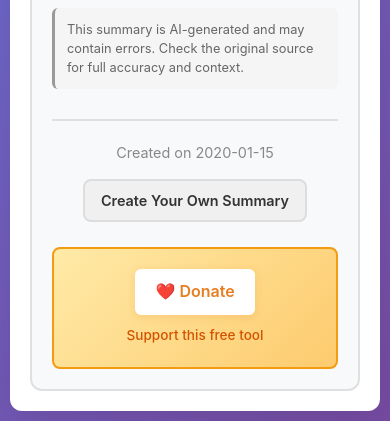
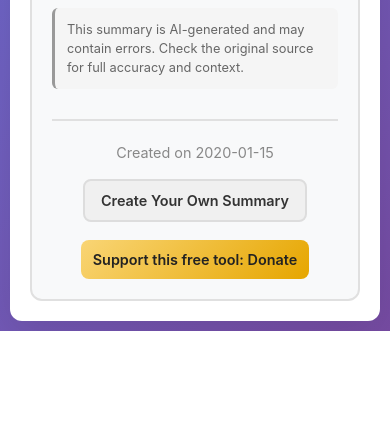
Before and after one commit to vinstercrypto/explain-this-for-kids, a Flask app: template templates/summary.html in a window 390 px wide. Shown: the part 778-1199 px from the top of the page. After the commit the page ends 1109 px from the top, so only its background shows below. Run offline with Flask 3, Linux system fonts and the light colour scheme; the template is opened without the code that fills it: most values are stand-ins (such as "Sample title", 1, 10 or a date in 2020).

Commit message:
Fix: Simplify and fix donate button logic
- Add .strip() to DONATE_URL loading for reliability
- Simplify donate section HTML (remove extra text element)
- Update button class from donate-link to donate-button
- Simplify CSS with cleaner gradient and hover effect
- Remove unnecessary padding/background complexity
- Ensure button appears only when DONATE_URL is set
- Update mobile responsive styles

```diff
--- a/app.py
+++ b/app.py
@@ -35,7 +35,7 @@ SMTP_PASSWORD = os.getenv('SMTP_PASSWORD', '')
 SMTP_FROM_EMAIL = os.getenv('SMTP_FROM_EMAIL', '')
 
 # Optional donate URL
-DONATE_URL = os.getenv('DONATE_URL', '')
+DONATE_URL = os.getenv('DONATE_URL', '').strip()
 
 # Database file
 DB_FILE = 'summaries.db'
--- a/static/style.css
+++ b/static/style.css
@@ -368,39 +368,23 @@ select:focus {
 
 /* Donate Section */
 .donate-section {
-    margin-top: 25px;
-    padding: 20px;
+    margin-top: 18px;
     text-align: center;
-    background: linear-gradient(135deg, #ffeaa7 0%, #fdcb6e 100%);
-    border-radius: 8px;
-    border: 2px solid #f39c12;
 }
 
-.donate-link {
+.donate-button {
+    padding: 8px 14px;
+    border-radius: 8px;
+    background: linear-gradient(135deg, #f9d575, #e6a600);
+    color: #222;
+    font-weight: 600;
+    text-decoration: none;
     display: inline-block;
-    padding: 12px 24px;
-    background: white;
-    color: #e67e22;
-    text-decoration: none;
-    font-weight: 600;
-    font-size: 1.1em;
-    border-radius: 6px;
-    transition: all 0.3s;
-    box-shadow: 0 2px 8px rgba(230, 126, 34, 0.2);
+    transition: opacity 0.2s;
 }
 
-.donate-link:hover {
-    background: #e67e22;
-    color: white;
-    transform: translateY(-2px);
-    box-shadow: 0 4px 12px rgba(230, 126, 34, 0.3);
-}
-
-.donate-text {
-    margin-top: 10px;
-    color: #d35400;
-    font-size: 0.9em;
-    font-weight: 500;
+.donate-button:hover {
+    opacity: 0.85;
 }
 
 /* Shared Summary Page */
@@ -503,13 +487,9 @@ select:focus {
         font-size: 0.8em;
     }
 
-    .donate-link {
-        font-size: 1em;
-        padding: 10px 20px;
-    }
-
-    .donate-text {
-        font-size: 0.85em;
+    .donate-button {
+        font-size: 0.9em;
+        padding: 8px 12px;
     }
 
     .action-buttons {
--- a/templates/index.html
+++ b/templates/index.html
@@ -110,10 +110,9 @@
 
             {% if donate_url %}
             <div class="donate-section">
-                <a href="{{ donate_url }}" target="_blank" rel="noopener noreferrer" class="donate-link">
-                    ❤️ Donate
+                <a href="{{ donate_url }}" target="_blank" rel="noopener noreferrer" class="donate-button">
+                    Support this free tool: Donate
                 </a>
-                <p class="donate-text">Support this free tool</p>
             </div>
             {% endif %}
         </div>
--- a/templates/summary.html
+++ b/templates/summary.html
@@ -67,10 +67,9 @@
 
             {% if donate_url %}
             <div class="donate-section">
-                <a href="{{ donate_url }}" target="_blank" rel="noopener noreferrer" class="donate-link">
-                    ❤️ Donate
+                <a href="{{ donate_url }}" target="_blank" rel="noopener noreferrer" class="donate-button">
+                    Support this free tool: Donate
                 </a>
-                <p class="donate-text">Support this free tool</p>
             </div>
             {% endif %}
         </div>
```
